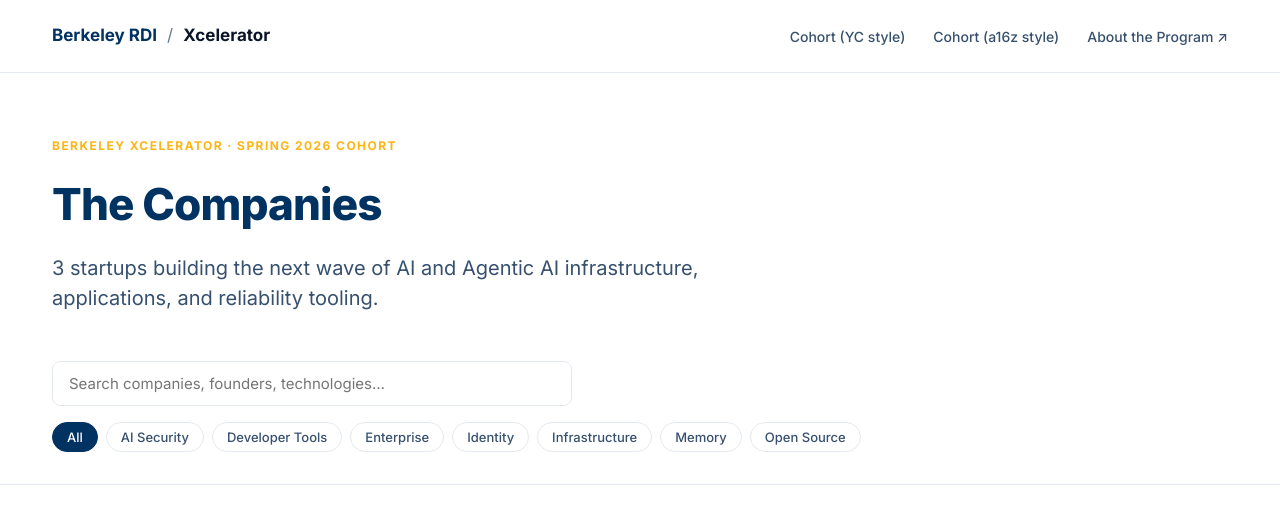
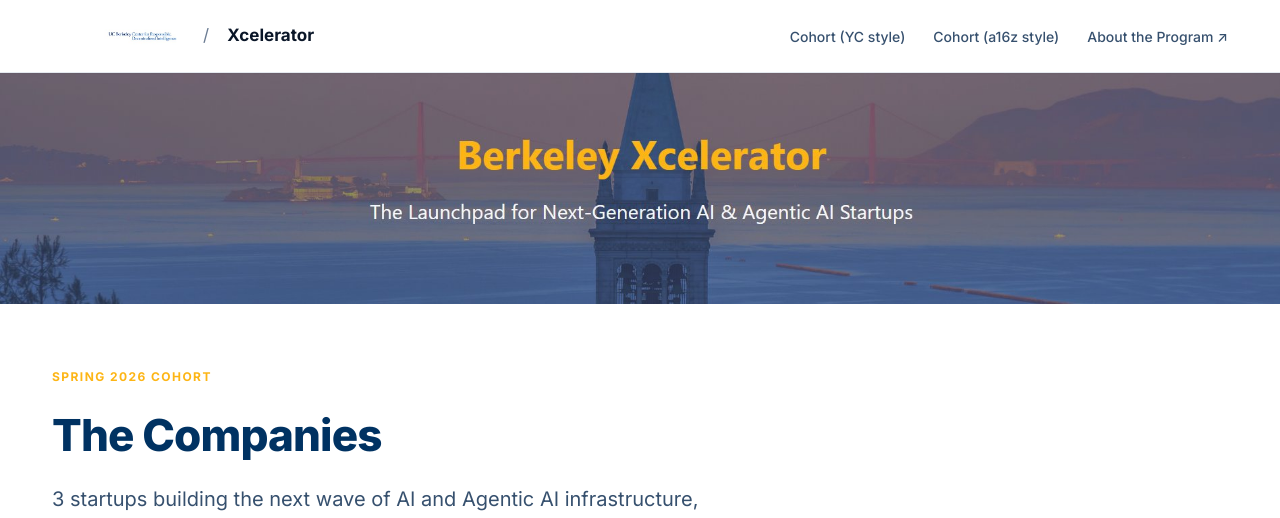
Before and after one commit to wilwixqa1/Berkeley-RDI-Xcelerator-Cohort-Mockup, a FastAPI app: page /yc-style in a window 1280 px wide. Shown: the top 518 px of the page. Run offline with FastAPI, Linux system fonts and the light colour scheme.

Commit message:
Add Berkeley Xcelerator hero banner and RDI logo to header on both cohort pages

```diff
--- a/app/static/css/base.css
+++ b/app/static/css/base.css
@@ -184,3 +184,35 @@ a:hover { text-decoration: underline; }
   display: block;
   margin: 0 auto;
 }
+
+/* Hero banner (full-bleed image) */
+.hero-banner {
+  width: 100%;
+  line-height: 0;
+  background: #1a2332;
+}
+.hero-banner img {
+  width: 100%;
+  height: auto;
+  display: block;
+  max-height: 360px;
+  object-fit: cover;
+  object-position: center center;
+}
+
+/* RDI logo in header */
+.brand-logo {
+  height: 32px;
+  width: auto;
+  display: block;
+}
+.brand {
+  display: flex;
+  align-items: center;
+  gap: 12px;
+}
+
+@media (max-width: 768px) {
+  .hero-banner img { max-height: 180px; }
+  .brand-logo { height: 24px; }
+}
--- a/app/templates/a16z_style.html
+++ b/app/templates/a16z_style.html
@@ -2,6 +2,10 @@
 {% block title %}Portfolio — Berkeley Xcelerator{% endblock %}
 {% block head %}<link rel="stylesheet" href="/static/css/a16z.css">{% endblock %}
 {% block content %}
+<section class="hero-banner">
+  <img src="/static/img/hero-banner.png" alt="Berkeley Xcelerator — The Launchpad for Next-Generation AI & Agentic AI Startups" />
+</section>
+
 <section class="a16z-hero">
   <div class="container">
     <p class="eyebrow">{{ cohort.cohort_name }}</p>
--- a/app/templates/base.html
+++ b/app/templates/base.html
@@ -14,7 +14,7 @@
   <header class="site-header">
     <div class="container header-inner">
       <a href="/" class="brand">
-        <span class="brand-mark">Berkeley RDI</span>
+        <img src="/static/img/rdi-logo.png" alt="UC Berkeley Center for Responsible, Decentralized Intelligence" class="brand-logo" />
         <span class="brand-sep">/</span>
         <span class="brand-product">Xcelerator</span>
       </a>
--- a/app/templates/yc_style.html
+++ b/app/templates/yc_style.html
@@ -2,9 +2,13 @@
 {% block title %}Cohort — Berkeley Xcelerator{% endblock %}
 {% block head %}<link rel="stylesheet" href="/static/css/yc.css">{% endblock %}
 {% block content %}
+<section class="hero-banner">
+  <img src="/static/img/hero-banner.png" alt="Berkeley Xcelerator — The Launchpad for Next-Generation AI & Agentic AI Startups" />
+</section>
+
 <section class="yc-hero">
   <div class="container">
-    <p class="eyebrow">Berkeley Xcelerator · {{ cohort.cohort_name }}</p>
+    <p class="eyebrow">{{ cohort.cohort_name }}</p>
     <h1>The Companies</h1>
     <p class="lede">{{ cohort.companies|length }} startups building the next wave of AI and Agentic AI infrastructure, applications, and reliability tooling.</p>
 
```
Also changed, not shown: app/static/img/hero-banner.png (added), app/static/img/rdi-logo.png (added).
